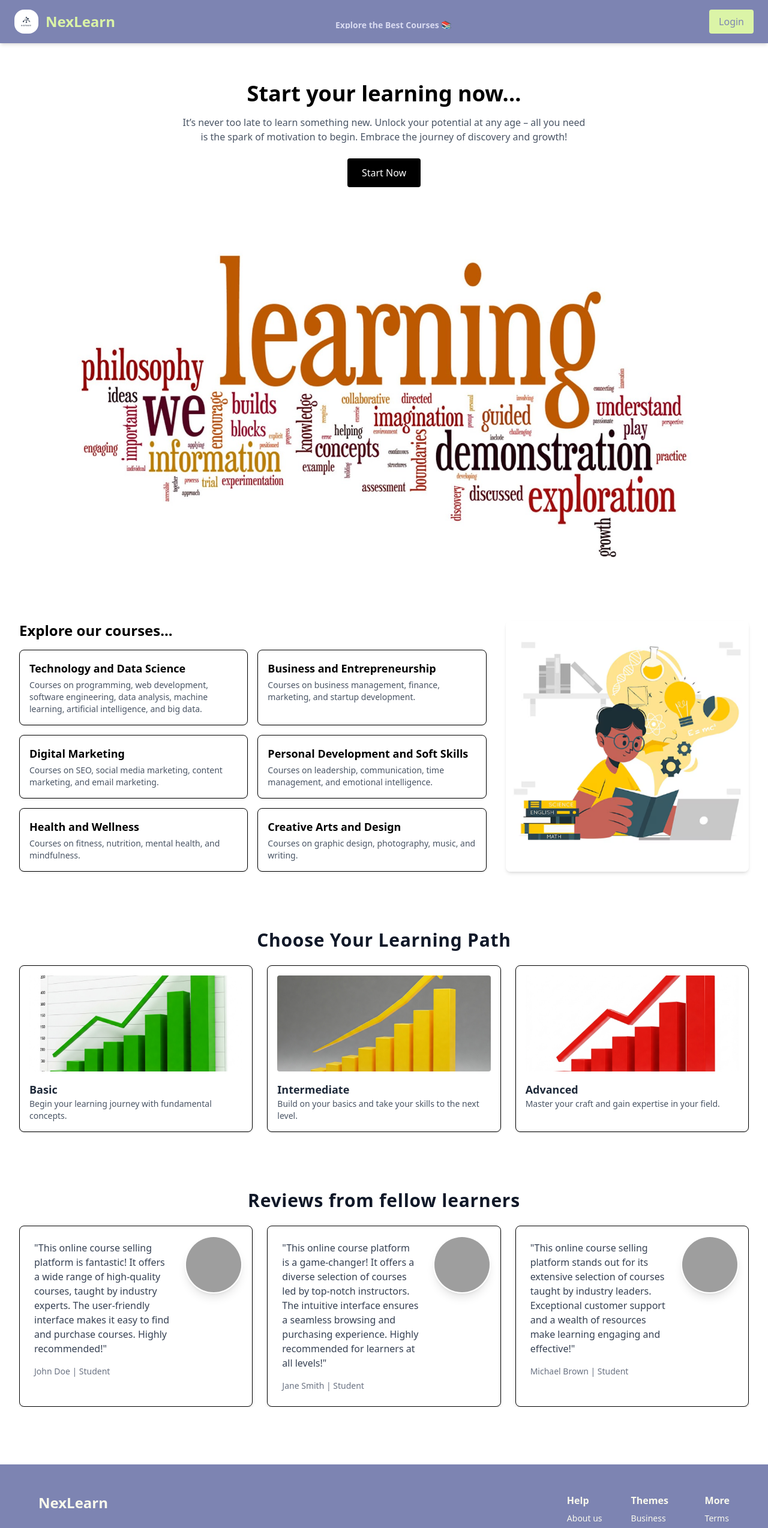
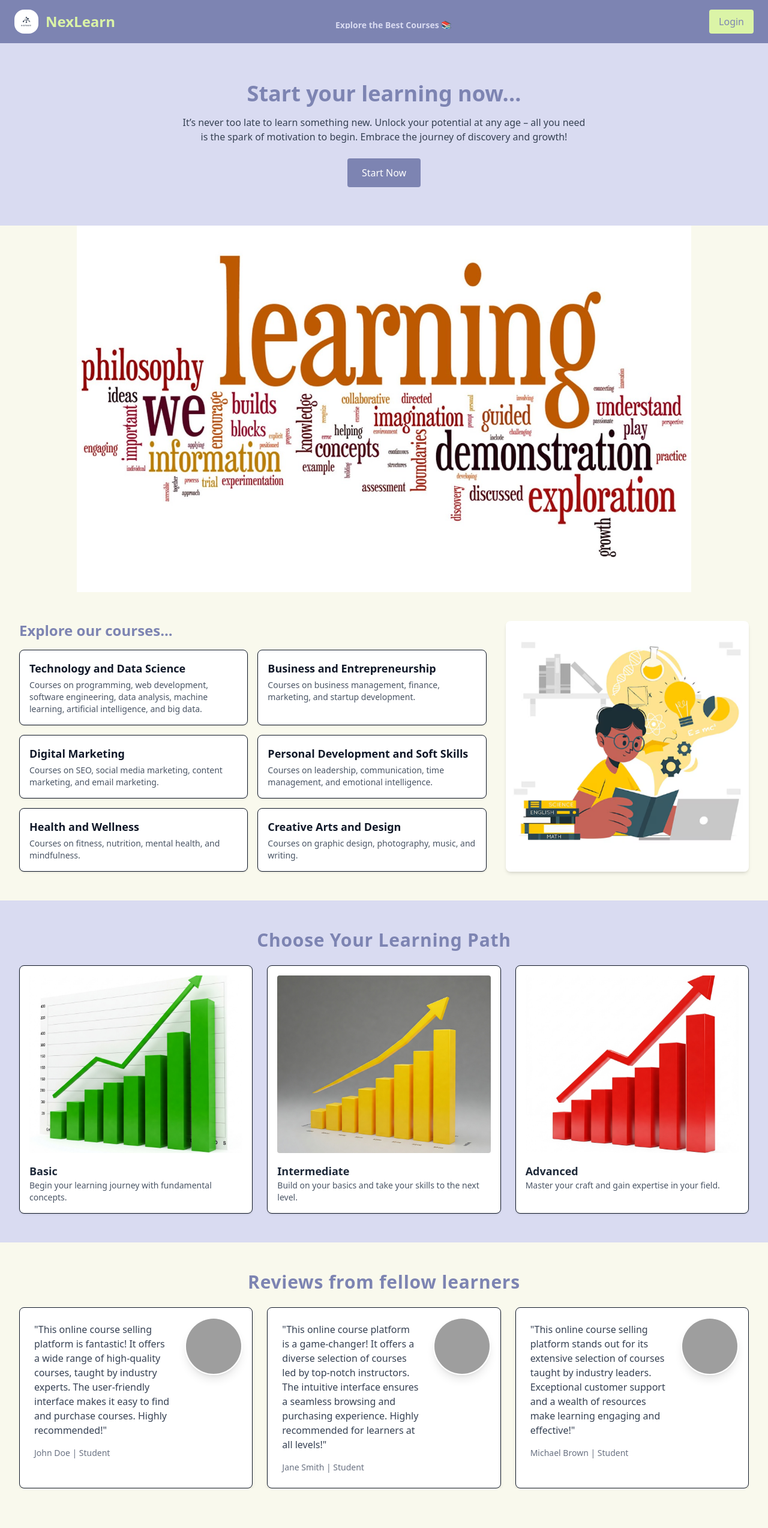
Before and after one commit to Devansh-Negi-01/HerCareCoders, a React (Vite) app in the folder Frontend/: page / in a window 1280 px wide. Shown: the top 2547 px of the page at 60% size. Built offline with nearby package versions, Linux system fonts and the light colour scheme; no server answers; grey boxes are pictures that could not be loaded.

Commit message:
home page with the theme which was prior agreed upon

```diff
--- a/Frontend/src/pages/Home/Home.jsx
+++ b/Frontend/src/pages/Home/Home.jsx
@@ -32,24 +32,23 @@ const Home = () => {
   }, [dispatch]);
 
   return (
-    <div className="font-sans">
+    <div className="font-sans bg-[#F9F9ED] text-gray-900">
 
-      <section className="text-center py-16 px-4">
-        <h1 className="text-4xl font-bold">Start your learning now...</h1>
-        <p className="text-gray-600 max-w-2xl mx-auto mt-4">
+      <section className="text-center py-16 px-4 bg-[#D9DBF1]">
+        <h1 className="text-4xl font-bold text-[#7D84B2]">Start your learning now...</h1>
+        <p className="text-gray-700 max-w-2xl mx-auto mt-4">
           It’s never too late to learn something new. Unlock your potential at any age – all you need is the spark of motivation to begin. Embrace the journey of discovery and growth!
         </p>
-        <button className="mt-6 px-6 py-3 bg-black text-white rounded">Start Now</button>
+        <button className="mt-6 px-6 py-3 bg-[#7D84B2] text-white rounded hover:bg-[#8E9DCC]">Start Now</button>
       </section>
 
       <section className="w-full flex justify-center">
         <img src="/homepage_images/hero-image.png" alt="Inspiring Learning" className="w-4/5 object-cover" />
       </section>
 
-<section className="py-12 px-8 flex flex-col md:flex-row items-center md:items-stretch gap-8">
+      <section className="py-12 px-8 flex flex-col md:flex-row items-center md:items-stretch gap-8 bg-[#F9F9ED]">
         <div className="flex-1">
-    <h2 className="text-2xl font-semibold mb-4">Explore our courses...</h2>
-
+          <h2 className="text-2xl font-semibold mb-4 text-[#7D84B2]">Explore our courses...</h2>
           <div className="grid grid-cols-1 sm:grid-cols-2 gap-4">
           {[
         {
@@ -104,11 +103,10 @@ const Home = () => {
         </div>
       </section>
 
-<section className="py-12 px-8">
-  <h2 className="text-3xl font-semibold text-center text-gray-900 tracking-wide">
+      <section className="py-12 px-8 bg-[#D9DBF1]">
+  <h2 className="text-3xl font-semibold text-center text-[#7D84B2] tracking-wide">
     Choose Your Learning Path
   </h2>
-
   <div className="flex md:grid md:grid-cols-3 gap-6 mt-6 md:overflow-visible overflow-x-auto snap-x snap-mandatory scrollbar-hide scroll-smooth">
     {[
       {
@@ -135,7 +133,7 @@ const Home = () => {
         href={course.link}
         className="p-4 border rounded-lg shadow-sm bg-white w-[80vw] md:w-auto flex-shrink-0 md:flex-shrink snap-center hover:bg-gray-100 transition-transform transform hover:scale-105"
       >
-        <img src={course.img} alt={course.title} className="h-40 w-full object-cover rounded" />
+        <img src={course.img} alt={course.title} className="h-74 w-full object-cover rounded" />
         <h3 className="mt-4 font-bold text-lg text-gray-800">{course.title}</h3>
         <p className="text-gray-600 text-sm">{course.desc}</p>
       </a>
@@ -143,12 +141,10 @@ const Home = () => {
   </div>
 </section>
 
-
-<section className="py-12 px-8">
-<h2 className="text-3xl font-semibold text-center text-gray-900 tracking-wide">
+<section className="py-12 px-8 bg-[#F9F9ED]">
+  <h2 className="text-3xl font-semibold text-center text-[#7D84B2] tracking-wide">
     Reviews from fellow learners
   </h2>
-
   <div className="flex md:grid md:grid-cols-3 gap-6 mt-6 overflow-x-auto snap-x snap-mandatory scrollbar-hide">
     {[
       {
@@ -175,7 +171,7 @@ const Home = () => {
           <img
             src={review.img}
             alt={review.name}
-            className="w-20 h-20 md:w-24 md:h-24 rounded-full object-cover shadow-lg border-2 border-white"
+            className="w-20 h-20 md:w-24 md:h-24 rounded-full object-cover object-top shadow-lg border-2 border-white"
           />
         </div>
 
@@ -190,10 +186,8 @@ const Home = () => {
 
       <footer className="bg-[#7D84B2] text-[#F9F9ED] py-8 px-10 md:py-12 md:px-16 mt-12">
         <div className="flex flex-wrap justify-between items-start gap-6 md:gap-16">
-
           <div className="flex flex-col space-y-4 md:space-y-6 md:pr-16">
             <h2 className="text-2xl font-bold">NexLearn</h2>
-
             <div className="flex space-x-4 mt-2">
               <img src="/homepage_images/facebook.jpg" alt="Facebook" className="w-6 h-6" />
               <img src="/homepage_images/linkedin.jpg" alt="LinkedIn" className="w-6 h-6" />
@@ -201,7 +195,6 @@ const Home = () => {
               <img src="/homepage_images/instagram.jpg" alt="Instagram" className="w-6 h-6" />
             </div>
           </div>
-
           <div className="flex flex-wrap gap-12 md:space-y-6 md:pl-16">
             <div>
               <h3 className="font-semibold">Help</h3>
@@ -211,7 +204,6 @@ const Home = () => {
                 <li>Content</li>
               </ul>
             </div>
-
             <div>
               <h3 className="font-semibold">Themes</h3>
               <ul className="mt-2 space-y-1 text-sm">
@@ -219,7 +211,6 @@ const Home = () => {
                 <li>Technology</li>
               </ul>
             </div>
-
             <div>
               <h3 className="font-semibold">More</h3>
               <ul className="mt-2 space-y-1 text-sm">
@@ -227,10 +218,8 @@ const Home = () => {
               </ul>
             </div>
           </div>
-
         </div>
       </footer>
-
     </div>
   );
 };
```
Lines whose indentation alone changed are shown as unchanged.
